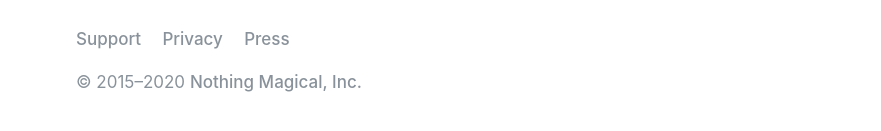
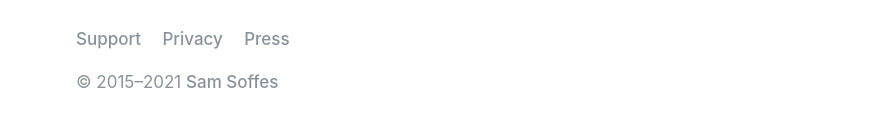
Before and after one commit to soffes/useredacted.com, a Next.js app: page / in a window 1280 px wide. Shown: the part 1291-1422 px from the top of the page, without its empty margins (244-1125 px from the left). Built offline with nearby package versions, Linux system fonts and the light colour scheme; a web font is replaced by a local one.

Commit message:
Update copyright

```diff
--- a/components/footer.js
+++ b/components/footer.js
@@ -42,7 +42,7 @@ const Footer = (props) => {
         <a href="/privacy">Privacy</a>
         <a href="/press">Press</a>
       </p>
-      <p>© 2015–2020 <a href="https://nothingmagical.com" rel="external nofollow">Nothing Magical, Inc.</a></p>
+      <p>© 2015–2021 <a href="https://soff.es" rel="external nofollow">Sam Soffes</a></p>
     </FooterContainer>
   )
 }
```
